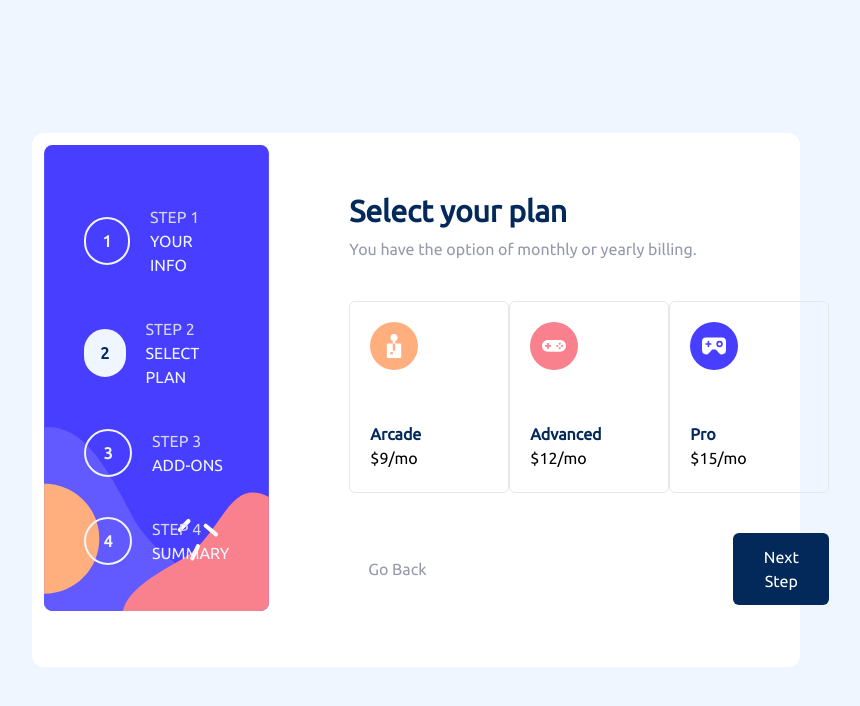
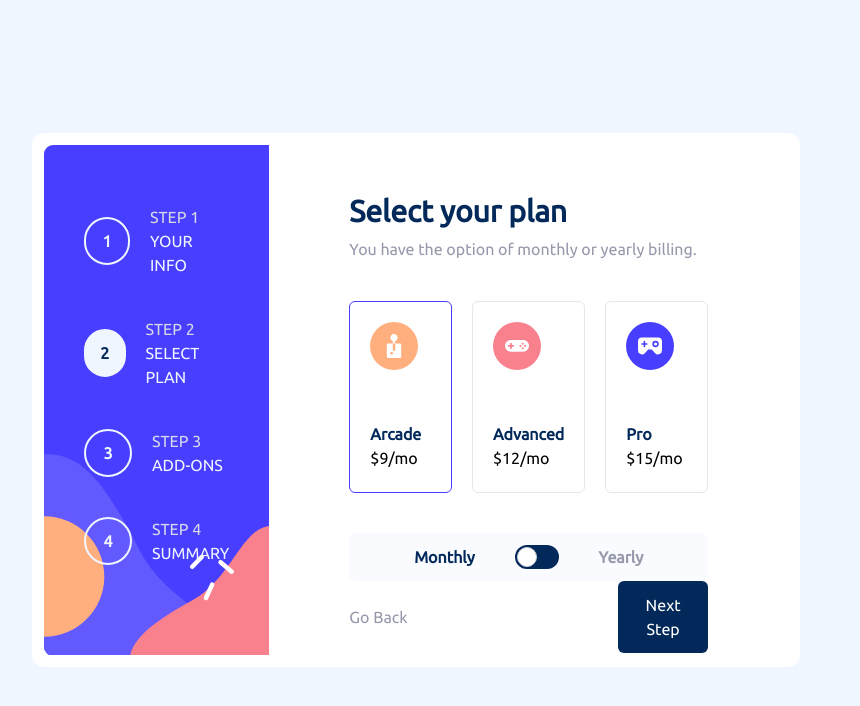
Before and after one commit to pphtw/frontendmentor-multistep, a React (Vite) app in the folder react-multistep/: page / in a window 1280 px wide. Both pictures are taken after a click on the button "Next Step". Shown: the top 706 px of the page, without its empty margins (224-1084 px from the left). Built offline with nearby package versions, Linux system fonts and the light colour scheme.

Commit message:
Add toggle month year in plan

```diff
--- a/react-multistep/src/components/Card.jsx
+++ b/react-multistep/src/components/Card.jsx
@@ -70,17 +70,20 @@ class PersonalInfo extends Component {
 function OptionTemplate(props) {
   const planItem = props.plan;
   return (
-    <div className="">
+    <div className="w-1/3">
       <input
-        className="hidden"
+        className="hidden peer"
         type="radio"
         name={props.name}
         value={planItem.planName}
+        id={planItem.planName}
+        defaultChecked={props.selected}
+      />
+      <label
         htmlFor={planItem.planName}
-        selected={props.selected}
-      />
-      <label htmlFor={planItem.planName}>
-        <div className="flex flex-col border w-40 p-5 rounded-md h-48">
+        className="flex flex-col border p-5 rounded-md w-full h-48 hover:border-[#473DFF] peer-checked:border-[#473DFF] "
+      >
+        {/* <div className="flex flex-col border p-5 rounded-md h-48"> */}
         <div className="h-2/3">
           <img
             src={`/icon-${planItem.planName.toLowerCase()}.svg`}
@@ -89,21 +92,26 @@ function OptionTemplate(props) {
         </div>
 
         <div className="h/1/3">
-            <p className="text-[#02295A] font-[700]">{planItem.planName}</p>
-            <p>${planItem.monthBill}/mo</p>
+          <p className="text-[#02295A] font-[700] capitalize">
+            {planItem.planName}
+          </p>
+          <p>
+            ${props.monthly ? planItem.monthBill : planItem.yearBill}/
+            {props.monthly ? "mo" : "year"}
+          </p>
         </div>
-        </div>
+        {/* </div> */}
       </label>
     </div>
   );
 }
 
-class Plan extends Component {
-  render() {
+function Plan() {
+  const [monthly, setMonthly] = useState(true);
   const planData = [
-      { planName: "Arcade", monthBill: 9, yearBill: 90 },
-      { planName: "Advanced", monthBill: 12, yearBill: 120 },
-      { planName: "Pro", monthBill: 15, yearBill: 150 },
+    { planName: "arcade", monthBill: 9, yearBill: 90 },
+    { planName: "advanced", monthBill: 12, yearBill: 120 },
+    { planName: "pro", monthBill: 15, yearBill: 150 },
   ];
   return (
     <div>
@@ -113,15 +121,55 @@ class Plan extends Component {
       />
 
       <form>
-          <div className="flex flex-row justify-between my-10">
-            <OptionTemplate name="plan" plan={planData[0]} selected={true} />
-            <OptionTemplate name="plan" plan={planData[1]} />
-            <OptionTemplate name="plan" plan={planData[2]} />
+        <div className="flex flex-row justify-between gap-x-5 my-10 w-full ">
+          <OptionTemplate
+            name="plan"
+            plan={planData[0]}
+            selected={true}
+            monthly={monthly}
+          />
+          <OptionTemplate
+            name="plan"
+            plan={planData[1]}
+            monthly={monthly}
+            selected={false}
+          />
+          <OptionTemplate
+            name="plan"
+            plan={planData[2]}
+            monthly={monthly}
+            selected={false}
+          />
         </div>
       </form>
+
+      {/* toggle button */}
+      <div className="flex flex-row items-center justify-center gap-x-10 bg-[#FAFBFF] p-3 w-full rounded-md">
+        <div
+          className={`text-base font-[700] ${
+            monthly ? "text-[#02295A]" : "text-[#9699AB]"
+          }`}
+        >
+          Monthly
+        </div>
+        <label className="relative inline-flex items-center cursor-pointer">
+          <input
+            onClick={() => setMonthly(!monthly)}
+            type="checkbox"
+            className="sr-only peer"
+          />
+          <div className="w-11 h-6 bg-[#02295A] peer-focus:outline-none peer-focus:ring-4 rounded-full peer peer-checked:after:translate-x-full peer-checked:after:border-white after:content-[''] after:absolute after:top-[2px] after:left-[2px] after:bg-white after:border-gray-300 after:border after:rounded-full after:h-5 after:w-5 after:transition-all  "></div>
+        </label>
+        <div
+          className={`text-base font-[700] ${
+            !monthly ? "text-[#02295A]" : "text-[#9699AB]"
+          }`}
+        >
+          Yearly
+        </div>
+      </div>
     </div>
   );
-  }
 }
 
 function BodyInformation(props) {
@@ -133,23 +181,25 @@ function BodyInformation(props) {
   }
 }
 
-function Card(props) {
+function Card() {
   const [active, setActive] = useState(1);
   return (
     <div className="flex flex-row w-3/5 bg-white rounded-xl h-2/3 p-3">
       <Sidebar progress={active} />
-      <div className="w-2/3 flex flex-col mx-20">
+      <div className="flex flex-col justify-between mx-20 h-full w-full">
+        {/* each section progress */}
+        <div className="flex flex-col">
           {active === 1 && <BodyInformation progress={1} />}
           {active === 2 && <BodyInformation progress={2} />}
           {active === 3 && <BodyInformation progress={3} />}
           {active === 4 && <BodyInformation progress={4} />}
           {active === 5 && <BodyInformation progress={5} />}
+        </div>
 
-        <div className="flex flex-row justify-between">
+        {/* button section */}
+        <div className="flex flex-row justify-between self-end w-full mb-5">
           <button
-            className={
-              active === 1 ? "invisible" : "font-[400] p-3 w-1/5 text-[#9699AB]"
-            }
+            className={active === 1 ? "invisible" : "font-[400] text-[#9699AB]"}
             onClick={
               active === 2
                 ? () => setActive(1)
@@ -172,7 +222,7 @@ function Card(props) {
                 ? () => setActive(4)
                 : () => setActive(5)
             }
-            className={`bg-[#02295A] font-[400] text-white p-3 rounded-md w-1/5 hover:bg-[#101c2c] ease-linear duration-75 ${
+            className={`bg-[#02295A] font-[400] text-white p-3 rounded-md w-1/4 hover:bg-[#101c2c] ease-linear duration-75 ${
               active === 1 ? "justify-self-end" : ""
             } `}
           >
--- a/react-multistep/src/components/Sidebar.jsx
+++ b/react-multistep/src/components/Sidebar.jsx
@@ -27,7 +27,7 @@ function Progress(props) {
 
 function Sidebar(props) {
   return (
-    <div className="bg-[url('/bg-sidebar-desktop.svg')] bg-contain flex flex-col w-1/3 h-full bg-no-repeat pt-10">
+    <div className="bg-[url('/bg-sidebar-desktop.svg')] bg-cover flex flex-col w-1/3 h-full bg-no-repeat pt-10">
       <Progress isActive={props.progress == 1} step="1" progress="YOUR INFO" />
       <Progress
         isActive={props.progress == 2}
```
Lines whose indentation alone changed are shown as unchanged.
